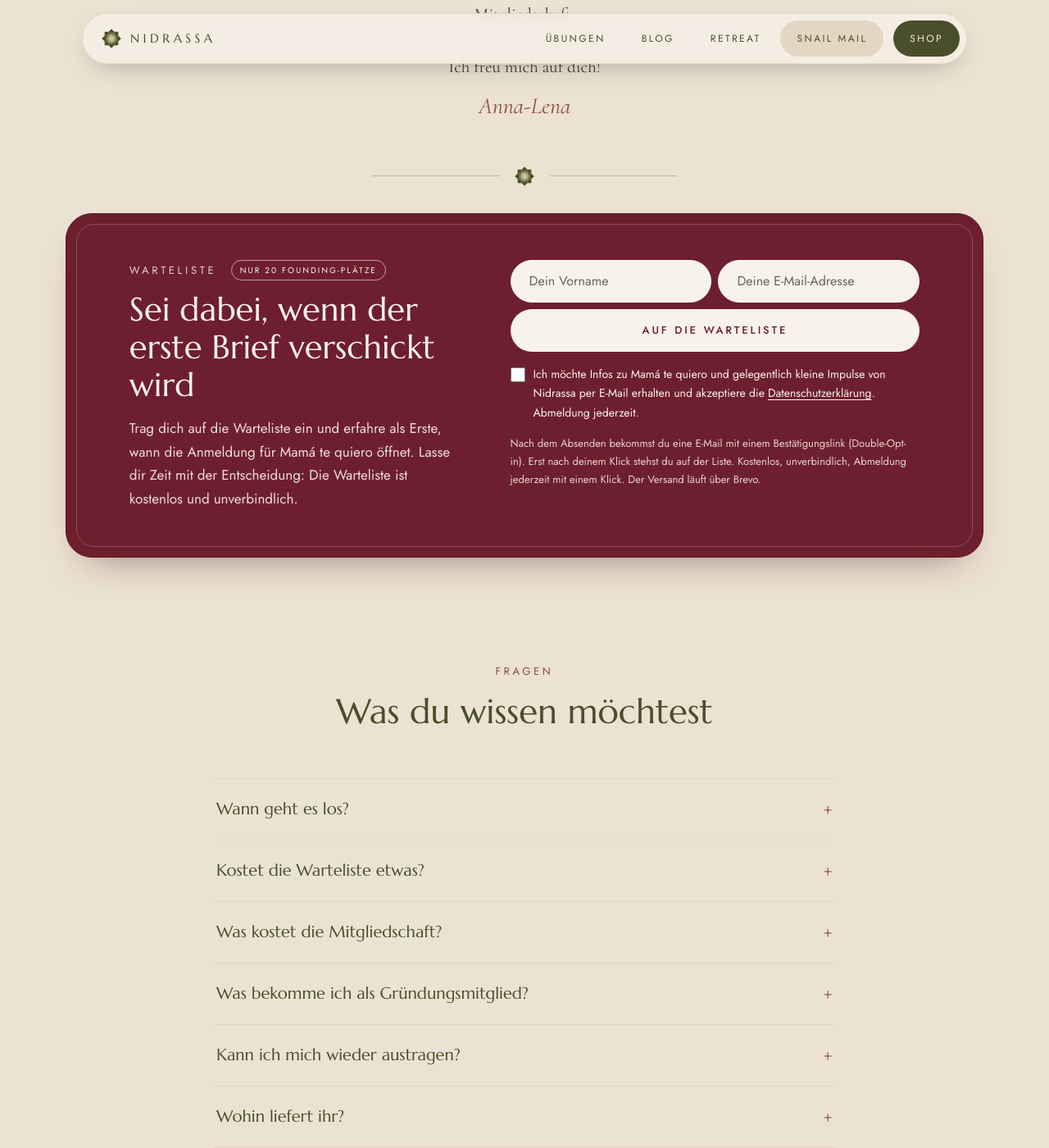
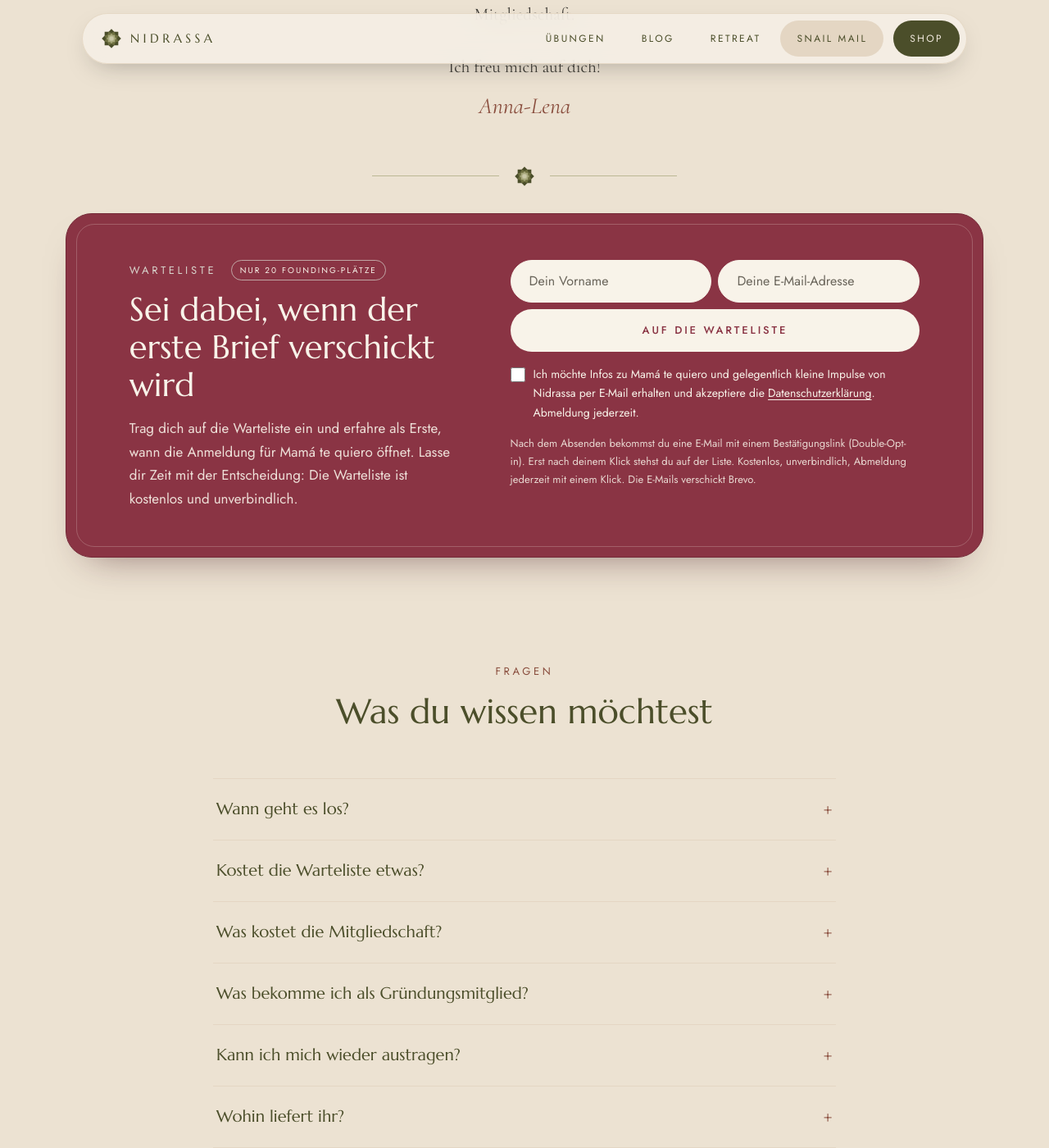
Before and after one commit to Alephantom/nidrassa, a Jekyll site: the page built from mamatequiero.html, in a window 1280 px wide and 1400 px high, scrolled down 1653 px. Shown: the whole window at 82% size. Built offline with Jekyll 4.4.1, drawn with Linux system fonts in a browser that asks for light colours.

Commit message:
Warteliste: Bordeaux heller (#8A3444, Kontrast creme 7,2:1), Hinweis 'Die E-Mails verschickt Brevo'

```diff
--- a/_includes/waitlist.html
+++ b/_includes/waitlist.html
@@ -22,4 +22,4 @@
   <input type="text" name="email_address_check" value="" class="visually-hidden" tabindex="-1" autocomplete="off" aria-hidden="true">
   <input type="hidden" name="locale" value="de">
 </form>
-<p class="notify-hint">Nach dem Absenden bekommst du eine E-Mail mit einem Bestätigungslink (Double-Opt-in). Erst nach deinem Klick stehst du auf der Liste. Kostenlos, unverbindlich, Abmeldung jederzeit mit einem Klick. Der Versand läuft über Brevo.</p>
+<p class="notify-hint">Nach dem Absenden bekommst du eine E-Mail mit einem Bestätigungslink (Double-Opt-in). Erst nach deinem Klick stehst du auf der Liste. Kostenlos, unverbindlich, Abmeldung jederzeit mit einem Klick. Die E-Mails verschickt Brevo.</p>
--- a/assets/styles.css
+++ b/assets/styles.css
@@ -1025,7 +1025,7 @@ footer small { display: block; margin-top: 48px; font-size: 13px; color: var(--s
 /* Waitlist tile in bordeaux, echoing the envelope in the hero photo (lit tone ≈ #6E1F2E) with cream text
    and a silver badge like the silver NIDRASSA on the envelope. Fine inner line like a card. */
 .shop-waitlist.waitlist-box.mtq-waitlist {
-  --bdx: #6E1F2E; --bdx-deep: #5A1824; --cream: #F8F3E9; --silver: #D8D4CC;
+  --bdx: #8A3444; --bdx-deep: #742A38; --cream: #F8F3E9; --silver: #D8D4CC;
   position: relative; background: var(--bdx); border-color: var(--bdx-deep); color: var(--cream);
   box-shadow: 0 24px 48px -28px rgba(58, 14, 22, 0.55);
 }
```
